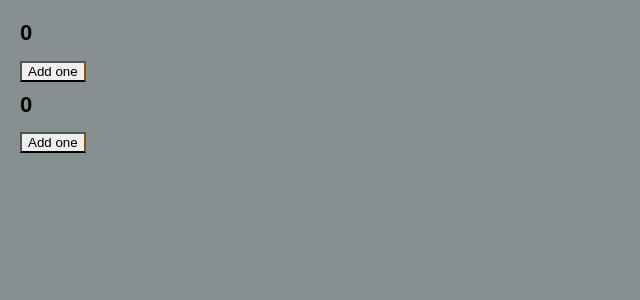
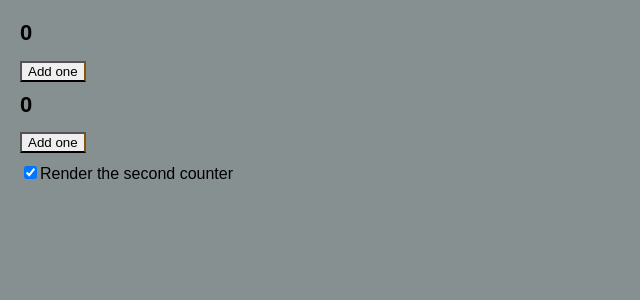
Before and after one commit to neerajkrmehta/react_self, a React (Vite) app in the folder react/: page / in a window 1280 px wide. Shown: the top 300 px of the page, without its empty margins (0-640 px from the left). Built offline with nearby package versions, Linux system fonts and the light colour scheme.

Commit message:
Modification in Render Button

```diff
--- a/react/src/App.jsx
+++ b/react/src/App.jsx
@@ -1,11 +1,21 @@
 import { useState } from "react";
 
 export default function App() {
-  const counter = <Counter />;
+  const [showB, setShowB] = useState(true);
   return (
     <div>
-      {counter}
-      {counter}
+      <Counter />
+      {showB && <Counter />}
+      <label>
+        <input
+          type="checkbox"
+          checked={showB}
+          onChange={(e) => {
+            setShowB(e.target.checked);
+          }}
+        />
+        Render the second counter
+      </label>
     </div>
   );
 }
```
